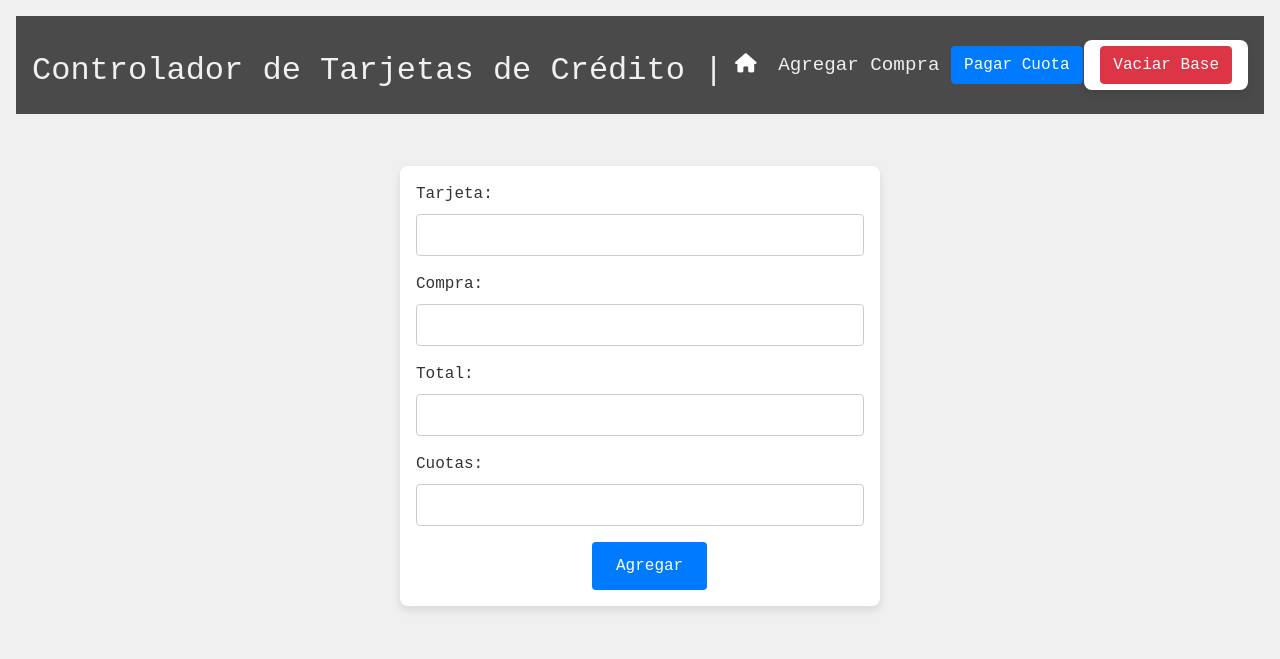
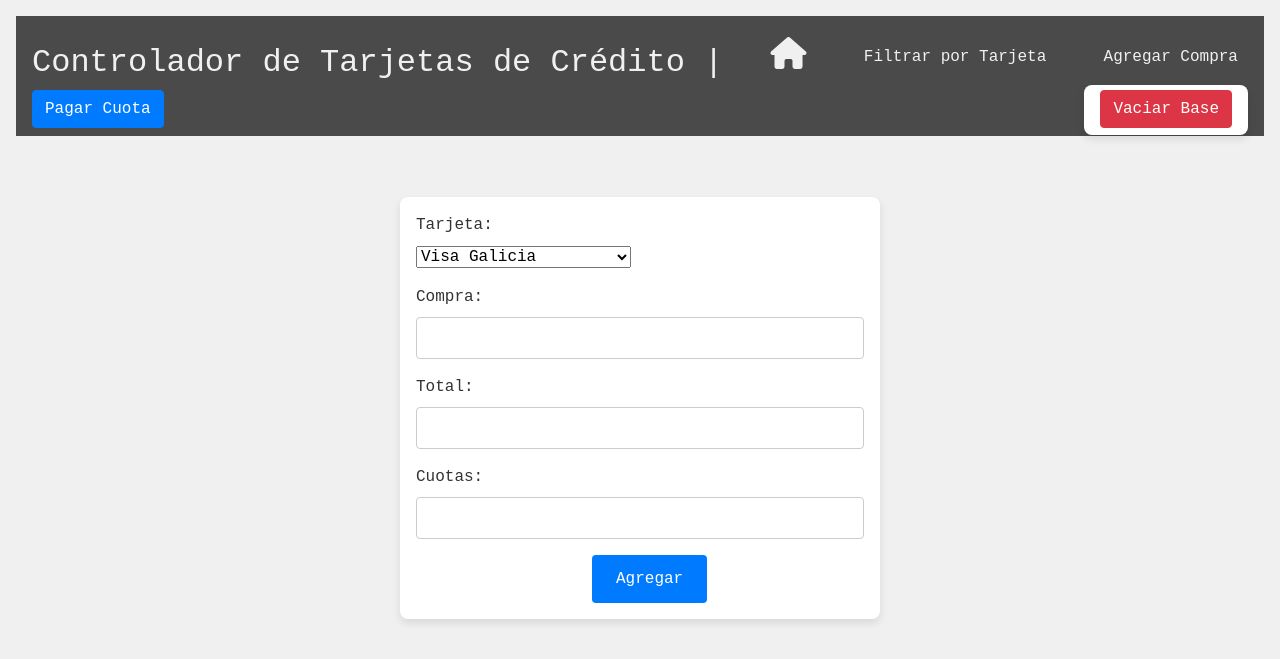
Before and after one commit to Ivanknop/controlador_tarjetas, a Flask app: page /add in a window 1280 px wide. Shown: the top 659 px of the page. Run offline with Flask 3, Linux system fonts and the light colour scheme; data comes from the database, SQL or seed files in the repository; some libraries are stand-ins or nearby versions.

Commit message:
se filtra por tarjeta

```diff
--- a/app/app.py
+++ b/app/app.py
@@ -3,13 +3,20 @@ from flask_sqlalchemy import SQLAlchemy
 
 
 app = Flask(__name__)
-# Indicamos al sistema (app) de donde leer la base de datos
+# Indicamos al sistema (app) de dónde leer la base de datos
 app.config["SQLALCHEMY_DATABASE_URI"] = "sqlite:///tarjetas.db"
 db = SQLAlchemy(app)
 
+class Tarjeta(db.Model):
+    id = db.Column(db.Integer, primary_key=True)
+    nombre = db.Column(db.String(100), unique=True, nullable=False)
+
+    def __init__(self, nombre):
+        self.nombre = nombre
+
 class UsoTarjeta(db.Model):
     id = db.Column(db.Integer, primary_key=True)
-    tarjeta = db.Column(db.String(20),nullable=False)
+    tarjeta = db.Column(db.String(100), nullable=False)
     compra = db.Column(db.String(100), nullable=False)
     total = db.Column(db.Float, nullable=False)
     cuotas = db.Column(db.Integer, nullable=False)
@@ -27,7 +34,7 @@ class UsoTarjeta(db.Model):
         self.monto_cuota = self.get_valor_cuota()
 
     def get_valor_cuota(self):
-        return round(self.total / self.cuotas,2)
+        return round(self.total / self.cuotas, 2)
 
     def pago_cuota(self):
         if self.pendientes > 0:
@@ -35,16 +42,45 @@ class UsoTarjeta(db.Model):
             self.saldo -= self.get_valor_cuota()
 
 # Crear las tablas en la base de datos si no existen
-
 with app.app_context():
     db.create_all()
 
+@app.before_first_request
+def crear_tarjetas():
+    tarjetas = ['Visa Galicia', 'Visa Provincia', 'Mastercard Galicia', 'Mastercard Provincia']
+    for nombre in tarjetas:
+        if not Tarjeta.query.filter_by(nombre=nombre).first():
+            nueva_tarjeta = Tarjeta(nombre)
+            db.session.add(nueva_tarjeta)
+    db.session.commit()
+
 @app.route('/')
 def index():
-    compras = UsoTarjeta.query.filter(UsoTarjeta.pendientes > 0).all()
-    saldo_total = round(sum(compra.saldo for compra in compras), 2)
-    saldo_mensual = round(sum(compra.monto_cuota for compra in compras), 2)
-    return render_template('index.html', saldo_total=saldo_total,compras=compras,saldo_mensual=saldo_mensual)
+    tarjetas = Tarjeta.query.all()
+    compras_por_tarjeta = {}
+    for tarjeta in tarjetas:
+        compras = UsoTarjeta.query.filter_by(tarjeta=tarjeta.nombre).filter(UsoTarjeta.pendientes > 0).all()
+        if compras:
+            compras_por_tarjeta[tarjeta.nombre] = compras
+    subtotales_mensuales = {tarjeta: round(sum(compra.monto_cuota for compra in compras), 2) for tarjeta, compras in compras_por_tarjeta.items()}
+
+    # Calcular el monto total a pagar por todas las cuotas pendientes por tarjeta
+    total_pagar = round(sum(
+        compra.monto_cuota * compra.pendientes
+        for compras in compras_por_tarjeta.values()
+        for compra in compras
+    ), 2)
+
+    mensual_pagar = round(sum(
+        compra.monto_cuota for compras in compras_por_tarjeta.values() for compra in compras), 2)
+
+    return render_template(
+        'index.html',
+        compras_por_tarjeta=compras_por_tarjeta,
+        mensual_pagar=mensual_pagar,
+        subtotales_mensuales=subtotales_mensuales,
+        total_pagar=total_pagar
+    )
 
 @app.route('/add', methods=['GET', 'POST'])
 def add_compra():
@@ -57,7 +93,13 @@ def add_compra():
         db.session.add(nueva_compra)
         db.session.commit()
         return redirect('/')
-    return render_template('add.html')
+    tarjetas = Tarjeta.query.all()
+    return render_template('add.html', tarjetas=tarjetas)
+
+@app.route('/filtrar_tarjeta', methods=['GET', 'POST'])
+def filtrar_tarjeta():
+
+    return render_template('filtrar_tarjeta.html')
 
 @app.route('/pagar_cuotas')
 def pagar_cuotas():
--- a/app/static/style.css
+++ b/app/static/style.css
@@ -91,14 +92,13 @@ footer p, .icon {
     background-color: #4a4a4a;
     display: flex;
     align-items: center;
-    padding: 1rem;
     color: #f0f0f0;
 }
 
 /* Links en el navbar */
 .nav-logo a {
     color: #f0f0f0;
-    font-size: 1.2rem;
+    font-size: 1rem;
     text-decoration: none; /* Quitar subrayado de los enlaces */
     margin: 0 10px;
 }
@@ -108,15 +108,13 @@ footer p, .icon {
 }
 
 /* Título en el Navbar */
-.nav-title h2 {
-    font-size: 2rem;
+.nav-h2  {
     color: #f0f0f0;
     text-align: center;
-    margin: 0 auto; /* Asegura que el título esté centrado */
 }
 
 /* Ícono del Navbar */
-.navbar-brand {
+.nav-logo .navbar-brand {
     font-size: 2em;
     color: #f0f0f0;
 }
--- a/app/templates/add.html
+++ b/app/templates/add.html
@@ -4,7 +4,11 @@
     <form method="POST">
         <div class="form-group">
             <label for="tarjeta">Tarjeta:</label>
-            <input type="text" name="tarjeta" id="tarjeta" required>
+            <select name="tarjeta" id="tarjeta" required>
+                {% for tarjeta in tarjetas %}
+                <option value="{{ tarjeta.nombre }}">{{ tarjeta.nombre }}</option>
+                {% endfor %}
+            </select>
         </div>
         <div class="form-group">
             <label for="compra">Compra:</label>
--- a/app/templates/header.html
+++ b/app/templates/header.html
@@ -18,6 +18,9 @@
             </a>
         </div>
         <div class="nav-logo">
+            <a href="/filtrar_tarjeta">Filtrar por Tarjeta</a>
+        </div>
+        <div class="nav-logo">
             <a href="/add">Agregar Compra</a>
         </div>
         <div>
```
Also changed, not shown: other parts of app/static/style.css (+37 -22 lines), app/templates/index.html (+25 -7 lines).
